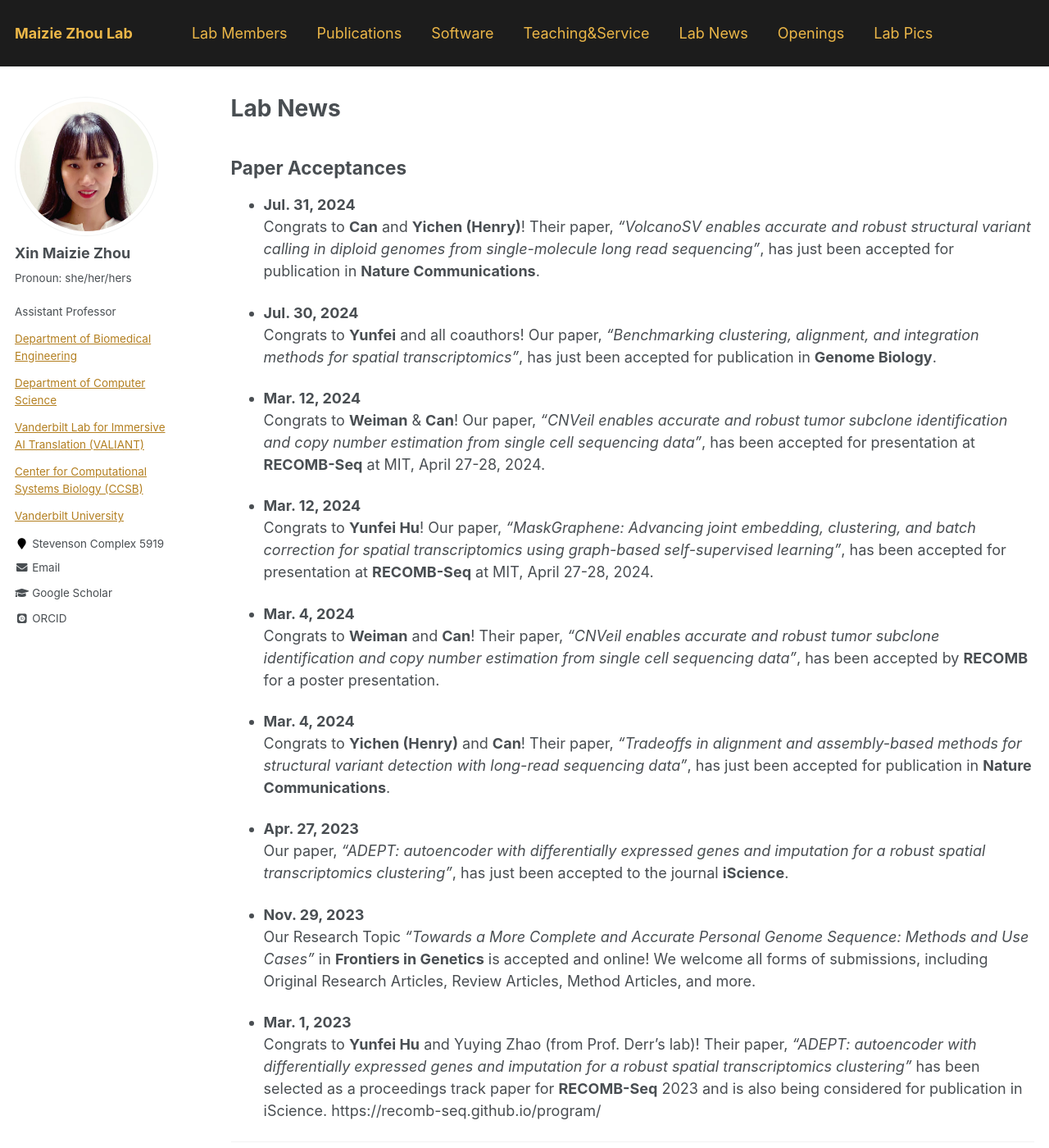
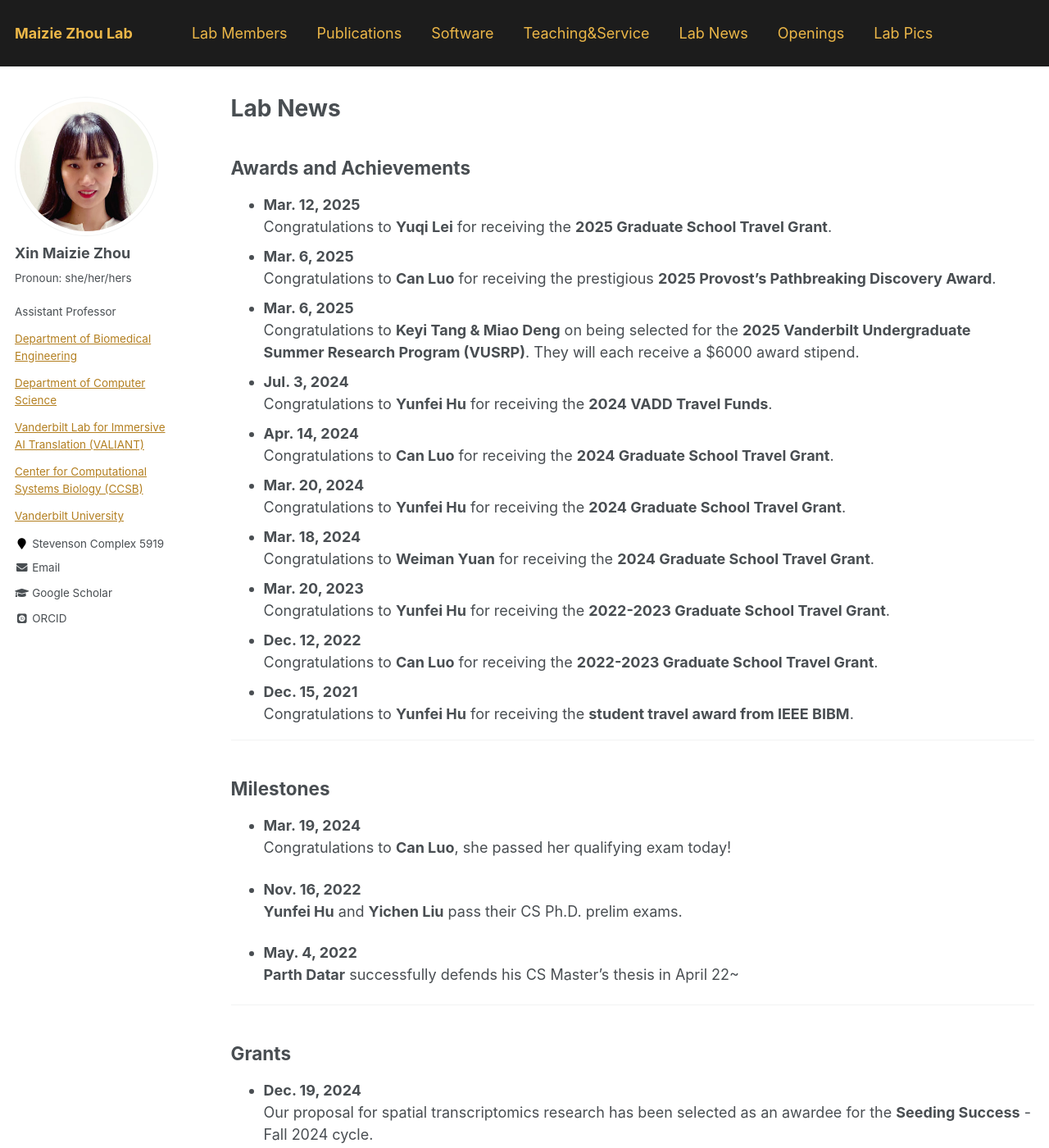
Before and after one commit to maiziezhoulab/Maiziezhoulab.github.io, a Jekyll site: the page built from _pages/LabNews.md, in a window 1280 px wide and 1400 px high. Shown: the whole window at 82% size. Built offline with Jekyll 4.4.1, drawn with Linux system fonts in a browser that asks for light colours; some web fonts are replaced.

Commit message:
Update LabNews.md

```diff
--- a/_pages/LabNews.md
+++ b/_pages/LabNews.md
@@ -3,37 +3,6 @@ layout: archive
 title: "Lab News"
 permalink: /LabNews/
 author_profile: true
----
-
-## Paper Acceptances
-
-- **Jul. 31, 2024**
-  Congrats to **Can** and **Yichen (Henry)**! Their paper, *“VolcanoSV enables accurate and robust structural variant calling in diploid genomes from single-molecule long read sequencing”*, has just been accepted for publication in **Nature Communications**.
-
-- **Jul. 30, 2024**
-  Congrats to **Yunfei** and all coauthors! Our paper, *“Benchmarking clustering, alignment, and integration methods for spatial transcriptomics”*, has just been accepted for publication in **Genome Biology**.
-
-- **Mar. 12, 2024**
-  Congrats to **Weiman** & **Can**! Our paper, *“CNVeil enables accurate and robust tumor subclone identification and copy number estimation from single cell sequencing data”*, has been accepted for presentation at **RECOMB-Seq** at MIT, April 27-28, 2024.
-
-- **Mar. 12, 2024**
-  Congrats to **Yunfei Hu**! Our paper, *“MaskGraphene: Advancing joint embedding, clustering, and batch correction for spatial transcriptomics using graph-based self-supervised learning”*, has been accepted for presentation at **RECOMB-Seq** at MIT, April 27-28, 2024.
-
-- **Mar. 4, 2024**
-  Congrats to **Weiman** and **Can**! Their paper, *“CNVeil enables accurate and robust tumor subclone identification and copy number estimation from single cell sequencing data”*, has been accepted by **RECOMB** for a poster presentation.
-
-- **Mar. 4, 2024**
-  Congrats to **Yichen (Henry)** and **Can**! Their paper, *“Tradeoffs in alignment and assembly-based methods for structural variant detection with long-read sequencing data”*, has just been accepted for publication in **Nature Communications**.
-
-- **Apr. 27, 2023**
-  Our paper, *“ADEPT: autoencoder with differentially expressed genes and imputation for a robust spatial transcriptomics clustering”*, has just been accepted to the journal **iScience**.
-
-- **Nov. 29, 2023**
-  Our Research Topic *“Towards a More Complete and Accurate Personal Genome Sequence: Methods and Use Cases”* in **Frontiers in Genetics** is accepted and online! We welcome all forms of submissions, including Original Research Articles, Review Articles, Method Articles, and more.
-
-- **Mar. 1, 2023**
-  Congrats to **Yunfei Hu** and Yuying Zhao (from Prof. Derr’s lab)! Their paper, *“ADEPT: autoencoder with differentially expressed genes and imputation for a robust spatial transcriptomics clustering”* has been selected as a proceedings track paper for **RECOMB-Seq** 2023 and is also being considered for publication in iScience. https://recomb-seq.github.io/program/
-
 ---
 
 ## Awards and Achievements
```
